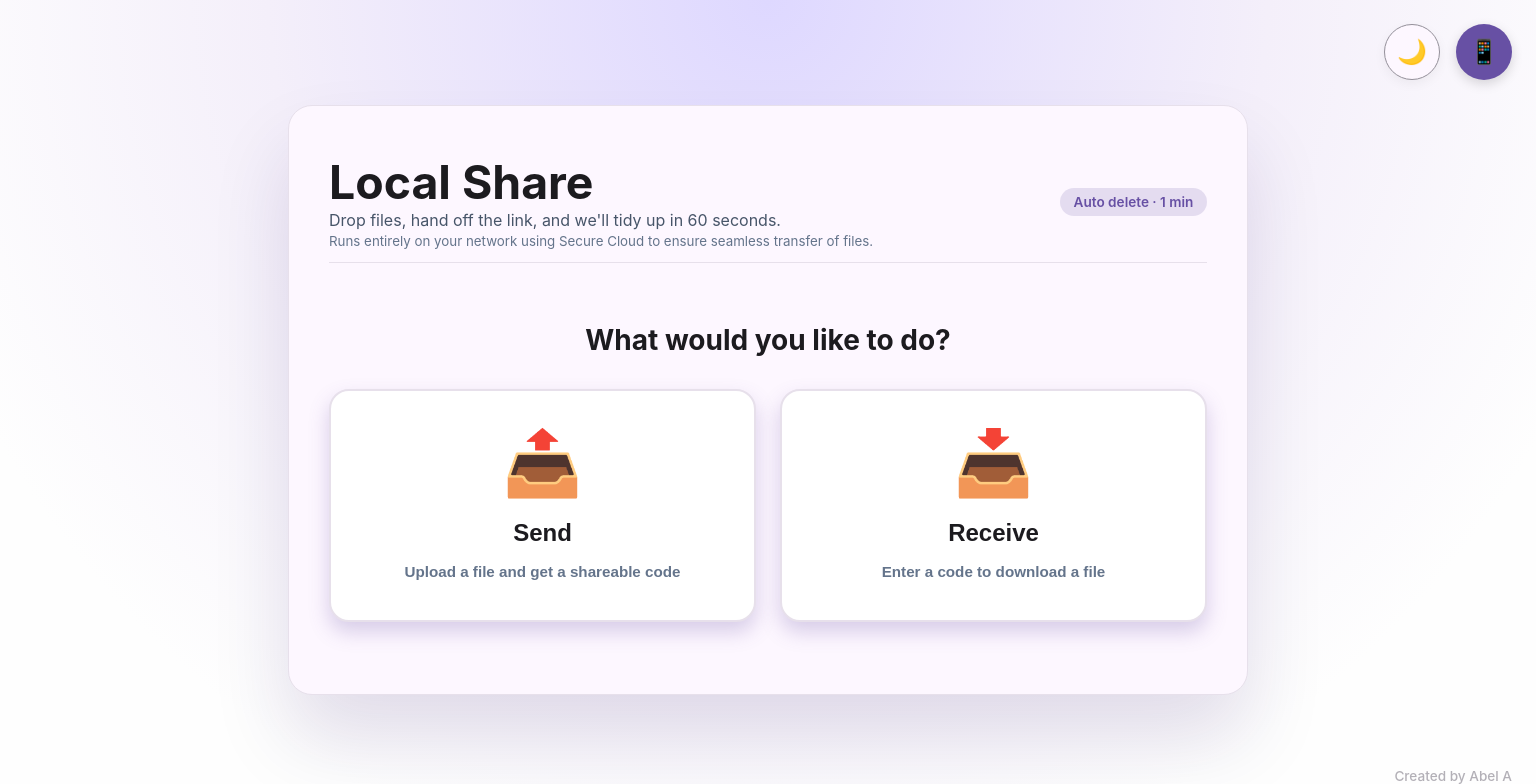
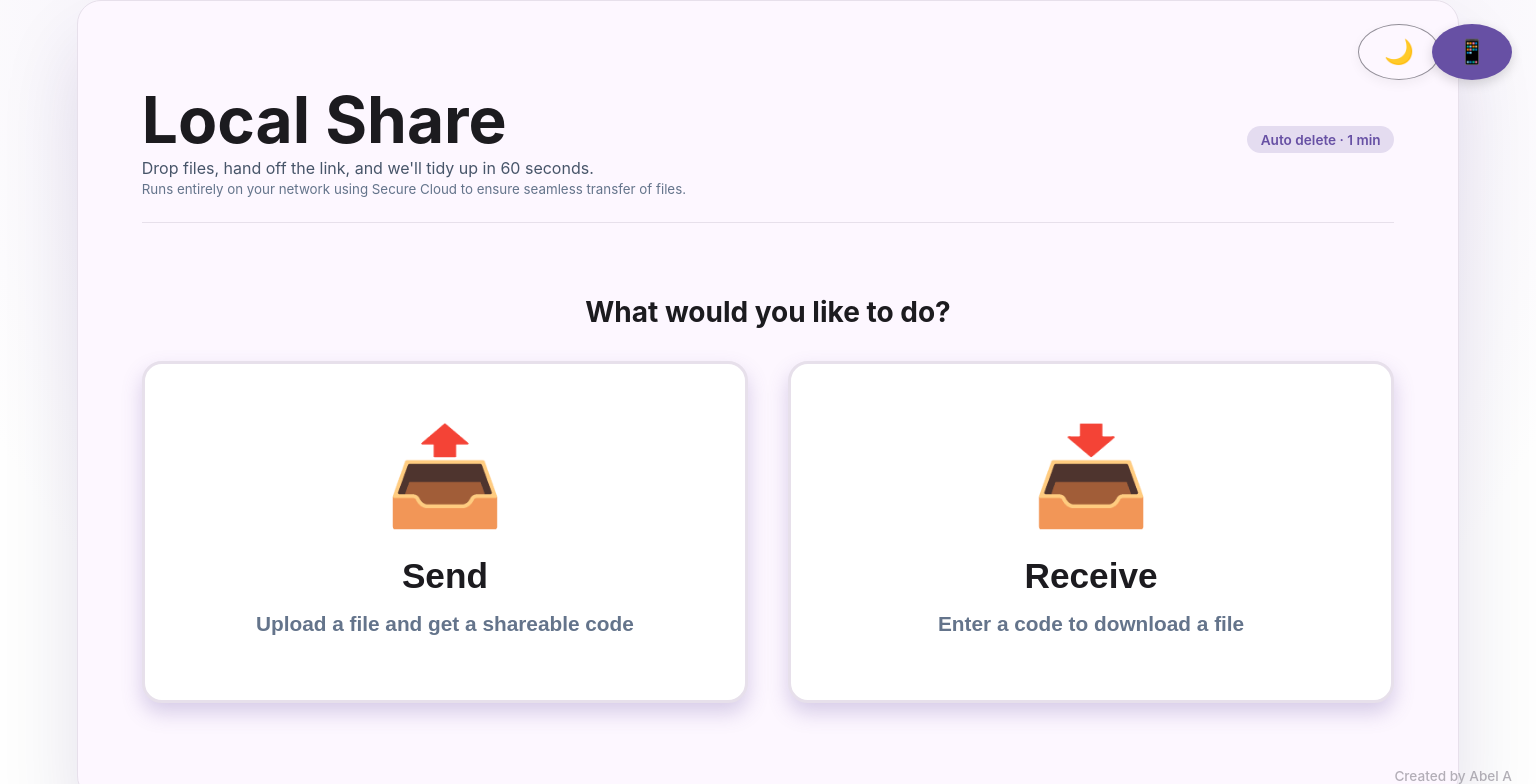
Before and after one commit to Abel-Ajish/filesend, a Next.js app: page / in a window 1536 px wide. Shown: the top 784 px of the page. Built offline with nearby package versions, Linux system fonts and the light colour scheme.

Commit message:
update 11.1.4 - feat: Add global CSS for base styling, Material Design color variables, and various UI components.

```diff
--- a/app/globals.css
+++ b/app/globals.css
@@ -611,201 +611,6 @@ button:hover,
   /* Let clicks pass through if needed, though it's text */
 }
 
-.mode-selection h2 {
-  margin: 0 0 2rem 0;
-  font-size: 1.75rem;
-  color: var(--md-sys-color-on-surface);
-}
-
-.mode-options {
-  display: grid;
-  grid-template-columns: repeat(auto-fit, minmax(250px, 1fr));
-  gap: 1.5rem;
-}
-
-.mode-card {
-  background: white;
-  border: 2px solid var(--md-sys-color-surface-variant);
-  border-radius: 1.25rem;
-  padding: 2.5rem 2rem;
-  cursor: pointer;
-  transition: all 250ms cubic-bezier(0.4, 0, 0.2, 1);
-  text-align: center;
-  display: flex;
-  flex-direction: column;
-  align-items: center;
-  gap: 1rem;
-}
-
-.mode-card:hover {
-  border-color: var(--md-sys-color-primary);
-  transform: translateY(-4px) scale(1.02);
-  box-shadow: 0 20px 40px rgba(103, 80, 164, 0.2);
-  background: linear-gradient(135deg, rgba(103, 80, 164, 0.02), rgba(139, 92, 246, 0.02));
-}
-
-.mode-card:active {
-  transform: translateY(-2px) scale(0.98);
-}
-
-.mode-icon {
-  font-size: 4rem;
-  line-height: 1;
-  margin-bottom: 0.5rem;
-  transition: transform 300ms ease;
-}
-
-.mode-card:hover .mode-icon {
-  transform: scale(1.1) rotate(5deg);
-}
-
-.mode-card h3 {
-  margin: 0;
-  font-size: 1.5rem;
-  color: var(--md-sys-color-on-surface);
-}
-
-.mode-card p {
-  margin: 0;
-  color: #64748b;
-  font-size: 0.95rem;
-}
-
-.panel-header {
-  display: flex;
-  justify-content: space-between;
-  align-items: center;
-  gap: 1rem;
-}
-
-.back-button {
-  background: transparent;
-  border: 1px solid var(--md-sys-color-outline);
-  color: var(--md-sys-color-primary);
-  padding: 0.6rem 1.2rem;
-  border-radius: 999px;
-  font-size: 0.9rem;
-  cursor: pointer;
-  transition: all 200ms ease;
-  box-shadow: none;
-}
-
-.back-button:hover {
-  background: rgba(103, 80, 164, 0.08);
-  border-color: var(--md-sys-color-primary);
-  transform: translateX(-2px);
-}
-
-/* QR Code Floating Button */
-.qr-floating-button {
-  position: fixed;
-  top: 1.5rem;
-  right: 1.5rem;
-  width: 3.5rem;
-  height: 3.5rem;
-  border-radius: 50%;
-  background: var(--md-sys-color-primary);
-  color: white;
-  border: none;
-  box-shadow: 0 4px 12px rgba(0, 0, 0, 0.15);
-  cursor: pointer;
-  z-index: 100;
-  display: flex;
-  align-items: center;
-  justify-content: center;
-  font-size: 1.5rem;
-  transition: transform 0.2s cubic-bezier(0.34, 1.56, 0.64, 1), box-shadow 0.2s ease;
-}
-
-.qr-floating-button:hover {
-  transform: scale(1.1) rotate(-5deg);
-  box-shadow: 0 8px 24px rgba(103, 80, 164, 0.3);
-  background: #56308f;
-}
-
-.qr-floating-button:active {
-  transform: scale(0.95);
-}
-
-/* QR Modal */
-.qr-modal {
-  position: fixed;
-  inset: 0;
-  background: rgba(0, 0, 0, 0.4);
-  backdrop-filter: blur(4px);
-  z-index: 1000;
-  display: flex;
-  align-items: center;
-  justify-content: center;
-  animation: fadeIn 0.2s ease-out;
-}
-
-.qr-content {
-  background: white;
-  padding: 2rem;
-  border-radius: 1.5rem;
-  box-shadow: 0 20px 50px rgba(0, 0, 0, 0.2);
-  text-align: center;
-  max-width: 90vw;
-  width: 400px;
-  animation: popIn 0.3s cubic-bezier(0.34, 1.56, 0.64, 1);
-  display: flex;
-  flex-direction: column;
-  gap: 1.5rem;
-  align-items: center;
-}
-
-@keyframes popIn {
-  from {
-    opacity: 0;
-    transform: scale(0.9) translateY(10px);
-  }
-
-  to {
-    opacity: 1;
-    transform: scale(1) translateY(0);
-  }
-}
-
-.qr-content h3 {
-  margin: 0;
-  color: var(--md-sys-color-on-surface);
-  font-size: 1.5rem;
-}
-
-.qr-content img {
-  max-width: 100%;
-  border-radius: 0.5rem;
-}
-
-.qr-content p {
-  color: var(--md-sys-color-secondary);
-}
-
-.qr-content button {
-  width: 100%;
-  background: var(--md-sys-color-secondary);
-}
-
-.qr-content button:hover {
-  background: #4a4458;
-}
-
-/* Creator Credit */
-.creator-credit {
-  position: fixed;
-  bottom: 1rem;
-  right: 1.5rem;
-  font-size: 0.85rem;
-  color: var(--md-sys-color-outline);
-  font-weight: 500;
-  opacity: 0.7;
-  transition: opacity 200ms ease;
-  z-index: 50;
-  pointer-events: none;
-  /* Let clicks pass through if needed, though it's text */
-}
-
 .creator-credit:hover {
   opacity: 1;
 }
@@ -1066,3 +871,95 @@ button:hover,
 .file-row.pop-in {
   animation: file-pop 0.4s cubic-bezier(0.34, 1.56, 0.64, 1) backwards;
 }
+
+/* Smart Board / Large Screen Support */
+@media (min-width: 1400px) {
+  main {
+    width: min(1400px, 90vw);
+    padding: 4rem;
+    gap: 2.5rem;
+  }
+
+  h1 {
+    font-size: 4rem;
+  }
+
+  .hero {
+    padding: 1rem 0 1.5rem;
+  }
+
+  .panel {
+    padding: 3rem;
+    gap: 2rem;
+  }
+
+  .panel h2 {
+    font-size: 2rem;
+  }
+
+  .mode-options {
+    gap: 2.5rem;
+  }
+
+  .mode-card {
+    padding: 4rem 3rem;
+    border-width: 3px;
+  }
+
+  .mode-icon {
+    font-size: 6rem;
+    margin-bottom: 1rem;
+  }
+
+  .mode-card h3 {
+    font-size: 2.2rem;
+  }
+
+  .mode-card p {
+    font-size: 1.3rem;
+  }
+
+  button,
+  .action-link,
+  label.file-input {
+    padding: 1.25rem 2.5rem;
+    font-size: 1.25rem;
+    border-radius: 1.25rem;
+  }
+
+  .file-list {
+    gap: 1.5rem;
+  }
+
+  .file-row {
+    padding: 1.5rem 2rem;
+    border-radius: 1.25rem;
+  }
+
+  .file-row strong {
+    font-size: 1.3rem;
+  }
+
+  .file-row span {
+    font-size: 1.1rem;
+  }
+
+  .code-input {
+    font-size: 1.8rem;
+    padding: 1.25rem 1.5rem;
+    border-radius: 1rem;
+  }
+
+  .share-result {
+    padding: 1.5rem;
+  }
+
+  .share-label {
+    font-size: 1rem;
+  }
+
+  .code-chip {
+    font-size: 1.2rem;
+    padding: 0.4rem 1rem;
+  }
+}
```
